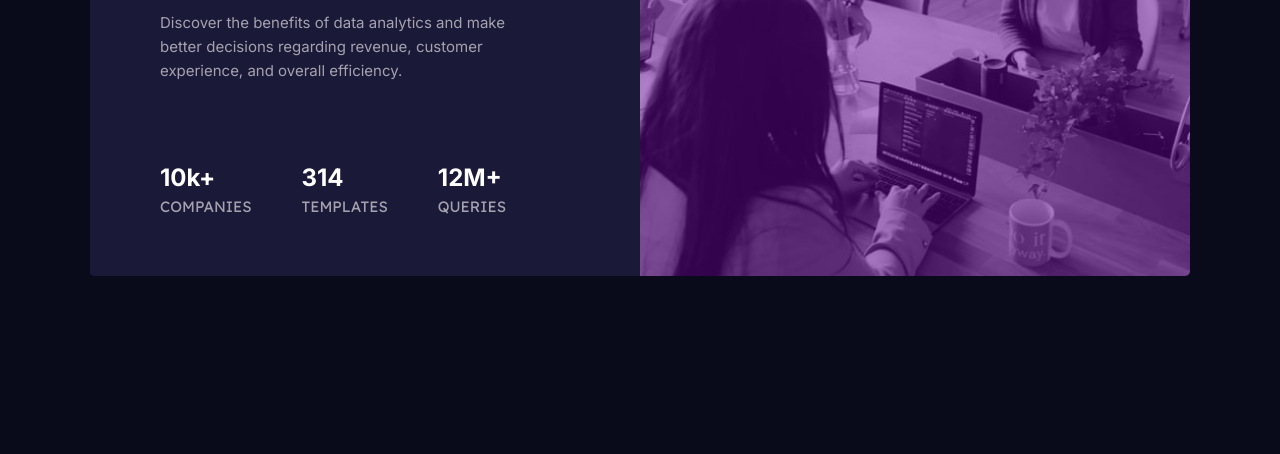
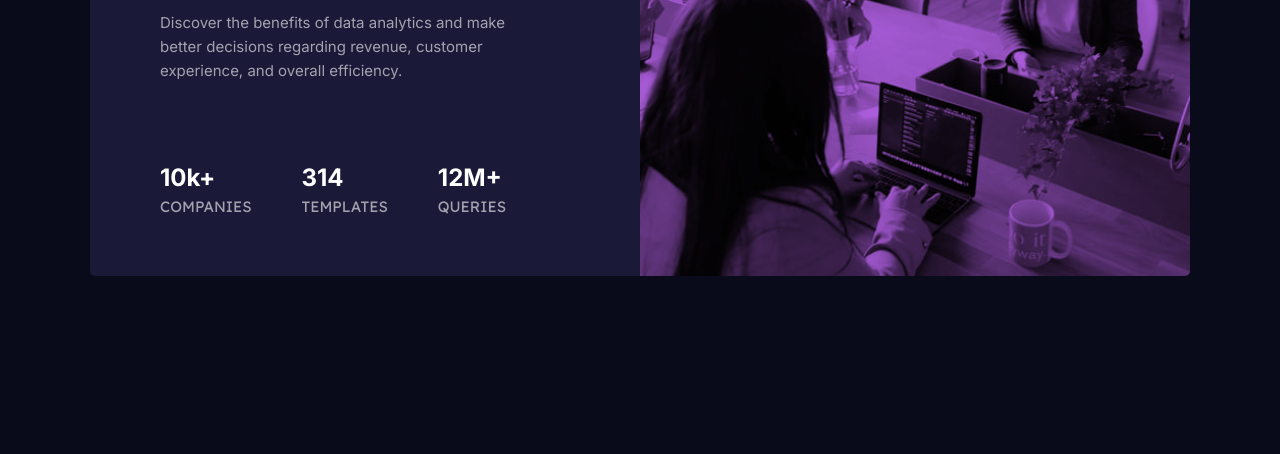
Before and after one commit to vishy351/stats-preview-card, a plain HTML site: page index.html in a window 1280 px wide. Shown: the part 346-800 px from the top of the page. Drawn offline with Linux system fonts and the light colour scheme.

Commit message:
Background Color Edit 5

```diff
--- a/css/styles.css
+++ b/css/styles.css
@@ -19,7 +19,6 @@ body {
   display: flex;
   flex-direction: column;
   justify-content: center;
-  background-color: hsl(280, 97%, 30%);
   border-radius: 5px;
 }
 
@@ -28,9 +27,10 @@ body {
   background-position: bottom;
   background-repeat: no-repeat;
   background-size: cover;
+  background-color: hsl(277, 64%, 61%);
+  background-blend-mode: multiply;
   height: 250px;
   border-radius: 5px 5px 0 0;
-  opacity: 0.5;
 }
 
 .content-box {
```
